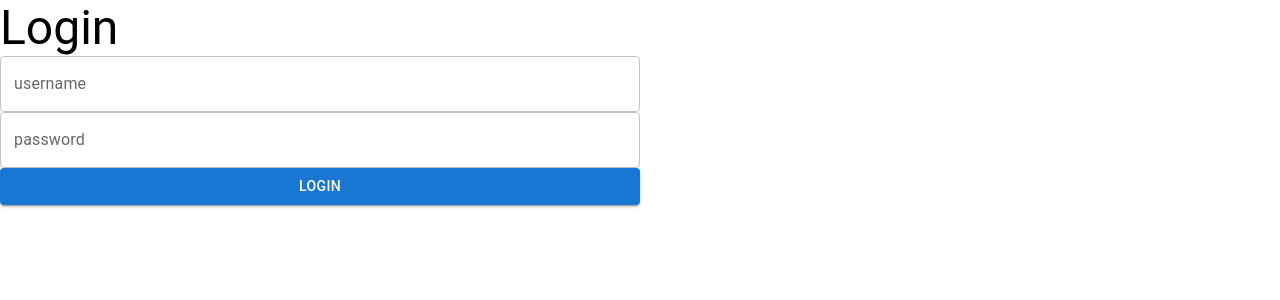
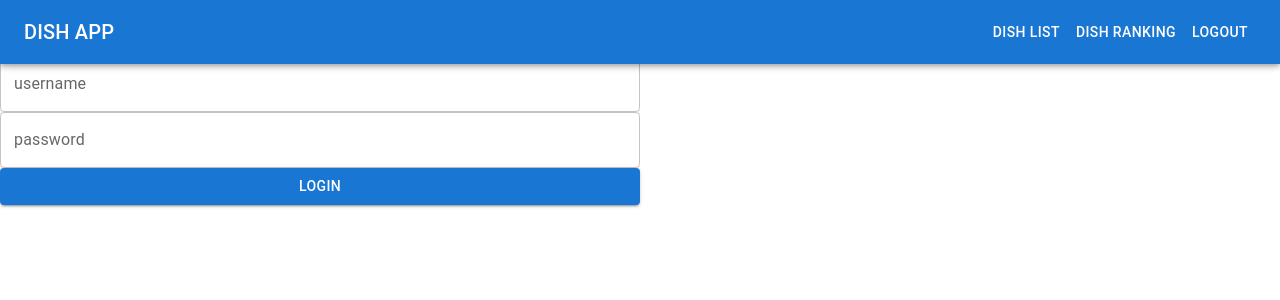
Before and after one commit to nagarjun73/react-dishpoll, a React (Create React App) app: page / in a window 1280 px wide. Shown: the top 300 px of the page. Built offline with nearby package versions, Linux system fonts and the light colour scheme; no server answers.

Commit message:
Listing ranked dishes

```diff
--- a/src/App.js
+++ b/src/App.js
@@ -3,6 +3,8 @@ import { useReducer, createContext, useEffect } from 'react';
 
 import LoginContainer from './components/login/LoginContainer'
 import MainAppContainer from './components/MainApp/MainAppContainer';
+import Navbar from './components/Navbar.js'
+import DisheRankingContainer from './components/MainApp/DisheRanking/DisheRankingContainer.js'
 
 import axios from 'axios';
 
@@ -65,6 +67,11 @@ function dishesReducer(state, action) {
       }
     }
 
+    case "GET_ALLVOTES": {
+      return { ...state, allVotes: action.payload }
+    }
+
+
     default: {
       return { ...state }
     }
@@ -122,6 +129,12 @@ const App = (props) => {
     if (user) {
       userDispatch({ type: "LOG_IN", payload: JSON.parse(localStorage.getItem('loggedUser')) })
     }
+
+    const allVotes = localStorage.getItem('allVotes')
+    if (allVotes) {
+      disheDispatch({ type: "GET_ALLVOTES", payload: JSON.parse(localStorage.getItem('allVotes')) });
+    }
+
     ((async () => {
       const dishes = await axios.get('https://raw.githubusercontent.com/syook/react-dishpoll/main/db.json')
 
@@ -135,9 +148,11 @@ const App = (props) => {
     <BrowserRouter>
       <UserContext.Provider value={{ user, userDispatch }} >
         <DishesContext.Provider value={{ dishes, disheDispatch }}>
+          <Navbar />
           <Routes>
             <Route path='/' element={<LoginContainer />} />
             <Route path='/main' element={<MainAppContainer />} />
+            <Route path='/ranking' element={<DisheRankingContainer />} />
           </Routes>
         </DishesContext.Provider>
       </UserContext.Provider >
--- a/src/components/MainApp/DishList/DishList.js
+++ b/src/components/MainApp/DishList/DishList.js
@@ -11,7 +11,29 @@ const DishList = (props) => {
 
   const voteSubmitHandle = () => {
     disheDispatch({ type: "UPDATE_ALL_VOTES", payload: { userId: user.loggedInUser.id, votes: user.myVotes } })
-    localStorage.setItem('dishes', JSON.stringify({ ...dishes, allVotes: [...dishes.allVotes, { userId: user.loggedInUser.id, votes: user.myVotes }] }))
+
+    const allVotes = localStorage.getItem('allVotes')
+    if (allVotes) {
+      const parsedVotes = JSON.parse(localStorage.getItem('allVotes'))
+      const findVotes = parsedVotes.find((ele) => ele.userId === user.loggedInUser.id)
+      if (findVotes) {
+        const modified = parsedVotes.map((ele) => {
+          if (ele.userId === user.loggedInUser.id) {
+            return { userId: user.loggedInUser.id, votes: user.myVotes }
+          } else {
+            return ele
+          }
+        })
+        localStorage.setItem('allVotes', modified)
+      } else {
+        parsedVotes.push({ userId: user.loggedInUser.id, votes: user.myVotes })
+        localStorage.setItem('allVotes', JSON.stringify(parsedVotes))
+      }
+    } else {
+      localStorage.setItem('allVotes', JSON.stringify([{ userId: user.loggedInUser.id, votes: user.myVotes }]))
+    }
+
+    // localStorage.setItem('dishes', JSON.stringify({ ...dishes, allVotes: [...dishes.allVotes, { userId: user.loggedInUser.id, votes: user.myVotes }] }))
   }
 
   return (
--- /dev/null
+++ b/src/components/MainApp/DisheRanking/DishRankingList.js
@@ -0,0 +1,55 @@
+import List from '@mui/material/List';
+import ListItem from '@mui/material/ListItem';
+import { Card } from '@mui/material'
+import { DishesContext } from '../../../App';
+import { useContext } from 'react';
+
+const DishRankingList = (props) => {
+  const { dishes, disheDispatch } = useContext(DishesContext)
+
+  const helperDistr = (vote) => {
+    const votes = vote.map((ele) => {
+      return ele
+    })
+    return votes
+  }
+
+  const allVotes = dishes.allVotes.map((ele) => {
+    return helperDistr(ele.votes)
+  })
+
+  console.log(allVotes.flat());
+
+  const helperFunction = (vt) => {
+    const final = allVotes.flat().reduce((ini, ele2) => {
+      if (ele2.dishId == vt.id) {
+        console.log(ini, vt);
+        return ini + Number(ele2.rank)
+      } else {
+        return ini
+      }
+    }, 0)
+    return { ...vt, points: final }
+  }
+
+  //Displaying all dishes with rakings
+  const allDishes = dishes.dishesList.map((ele) => {
+    return helperFunction(ele)
+  })
+
+  console.log(allDishes);
+
+
+  return (
+    <List sx={{ width: '90vw', maxWidth: 360, bgcolor: 'background.paper' }}>
+      {allDishes.sort((a, b) => b.points - a.points).map((ele) => {
+        return <Card><ListItem >{ele.dishName}  {ele.points}</ListItem></Card>
+      })}
+      {/* <Card><ListItem >dish 1</ListItem></Card>
+      <Card><ListItem >dish 1</ListItem></Card>
+      <Card><ListItem >dish 1</ListItem></Card> */}
+    </List>
+  )
+}
+
+export default DishRankingList
--- /dev/null
+++ b/src/components/MainApp/DisheRanking/DisheRankingContainer.js
@@ -0,0 +1,12 @@
+import DishRankingList from "./DishRankingList"
+
+const DisheRankingContainer = (props) => {
+  return (
+    <div>
+      <h1>Dish Ranking</h1>
+      <DishRankingList />
+    </div>
+  )
+}
+
+export default DisheRankingContainer
--- a/src/components/MainApp/MainAppContainer.js
+++ b/src/components/MainApp/MainAppContainer.js
@@ -8,6 +8,7 @@ const MainAppContainer = (props) => {
   return (
     <div>
       {Object.keys(user.loggedInUser).length !== 0 && < DishList />}
+
     </div>
   )
 }
--- /dev/null
+++ b/src/components/Navbar.js
@@ -0,0 +1,34 @@
+import { AppBar, Toolbar, Typography, Box, Button } from "@mui/material"
+import { Link } from 'react-router-dom'
+
+
+const Navbar = (props) => {
+  return (
+    <div>
+      <AppBar component="nav">
+        <Toolbar>
+          <Typography
+            variant="h6"
+            component="div"
+            sx={{ flexGrow: 1, display: { xs: 'none', sm: 'block' } }}
+          >
+            DISH APP
+          </Typography>
+          <Box sx={{ display: { xs: 'none', sm: 'block' } }}>
+            <Button sx={{ color: '#fff' }}>
+              <Link style={{ textDecoration: "none", color: '#ffffff' }} to='/main'>Dish List</Link>
+            </Button>
+            <Button sx={{ color: '#fff' }}>
+              <Link style={{ textDecoration: "none", color: '#ffffff' }} to='/ranking'>Dish Ranking</Link>
+            </Button>
+            <Button sx={{ color: '#fff' }}>
+              <Link style={{ textDecoration: "none", color: '#ffffff' }} to='/'>Logout</Link>
+            </Button>
+          </Box>
+        </Toolbar>
+      </AppBar>
+    </div>
+  )
+}
+
+export default Navbar
```
